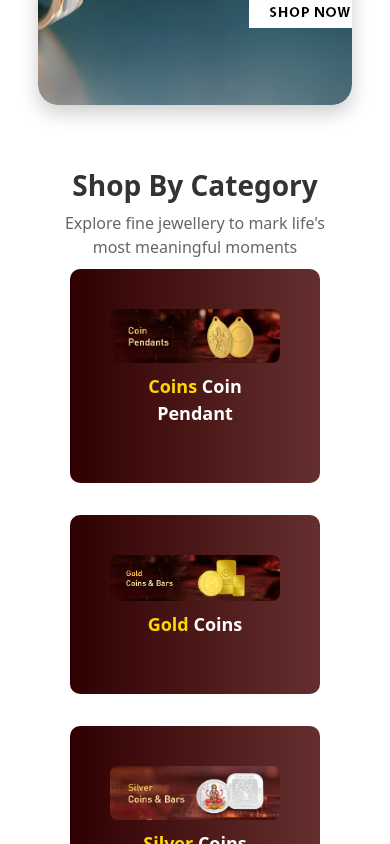
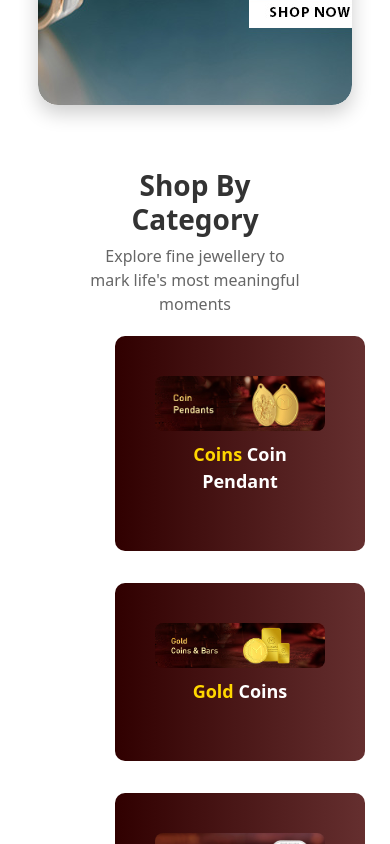
Before and after one commit to Nehasontakke123/Malabar, a React (Vite) app: page / in a window 390 px wide. Shown: the part 4820-5664 px from the top of the page. Built offline with nearby package versions, Linux system fonts and the light colour scheme.

Commit message:
update css

```diff
--- a/src/assets/css/CategorySection.css
+++ b/src/assets/css/CategorySection.css
@@ -1,6 +1,6 @@
 .category-section {
   text-align: center;
-  padding: 30px 50px;
+  padding: 30px 90px;
   cursor: pointer;
 }
 
@@ -24,8 +24,9 @@
   row-gap: 32px;
   justify-content: center;
   align-items: center;
-  padding: 10px 100px;
+  padding: 10px 150px;
 }
+
 
 .category-box {
   width: 100%;
@@ -37,8 +38,9 @@
   transition: transform 0.4s ease-in-out, box-shadow 0.3s ease-in-out;
   position: relative;
   overflow: hidden;
-  margin: 0 auto; /* Perfect Centering */
+  margin: 0 auto;
 }
+
 
 .category-box:hover {
   transform: scale(1.05);
@@ -69,25 +71,15 @@
   font-weight: bold;
 }
 
-/* Tablet View (Centering for 2 Columns) */
+
 @media (max-width: 1024px) {
   .category-wrapper {
-    grid-template-columns: repeat(2, minmax(250px, 1fr));
-    justify-content: center; /* Ensures proper centering */
+      grid-template-columns: repeat(2, minmax(250px, 1fr));
   }
 }
 
-/* Mobile View (Centering for Single Column) */
 @media (max-width: 768px) {
   .category-wrapper {
-    grid-template-columns: repeat(1, minmax(250px, 1fr));
-    justify-content: center;
-    align-items: center;
-    padding: 0px 20px; /* Adjust padding for better alignment */
-  }
-
-  .category-box {
-    max-width: 320px; /* Adjust width for better fit */
-    margin: 0 auto; /* Ensures center alignment */
+      grid-template-columns: repeat(1, minmax(250px, 1fr));
   }
 }
```
